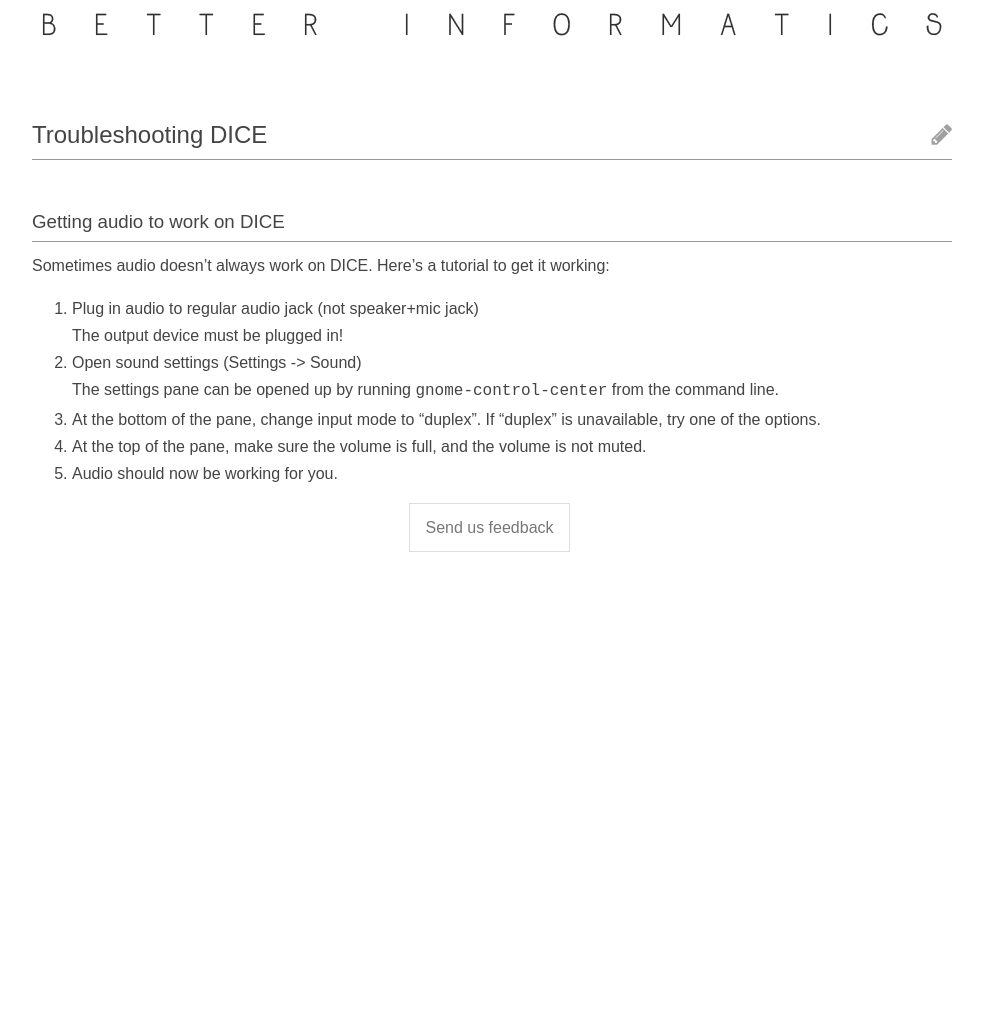
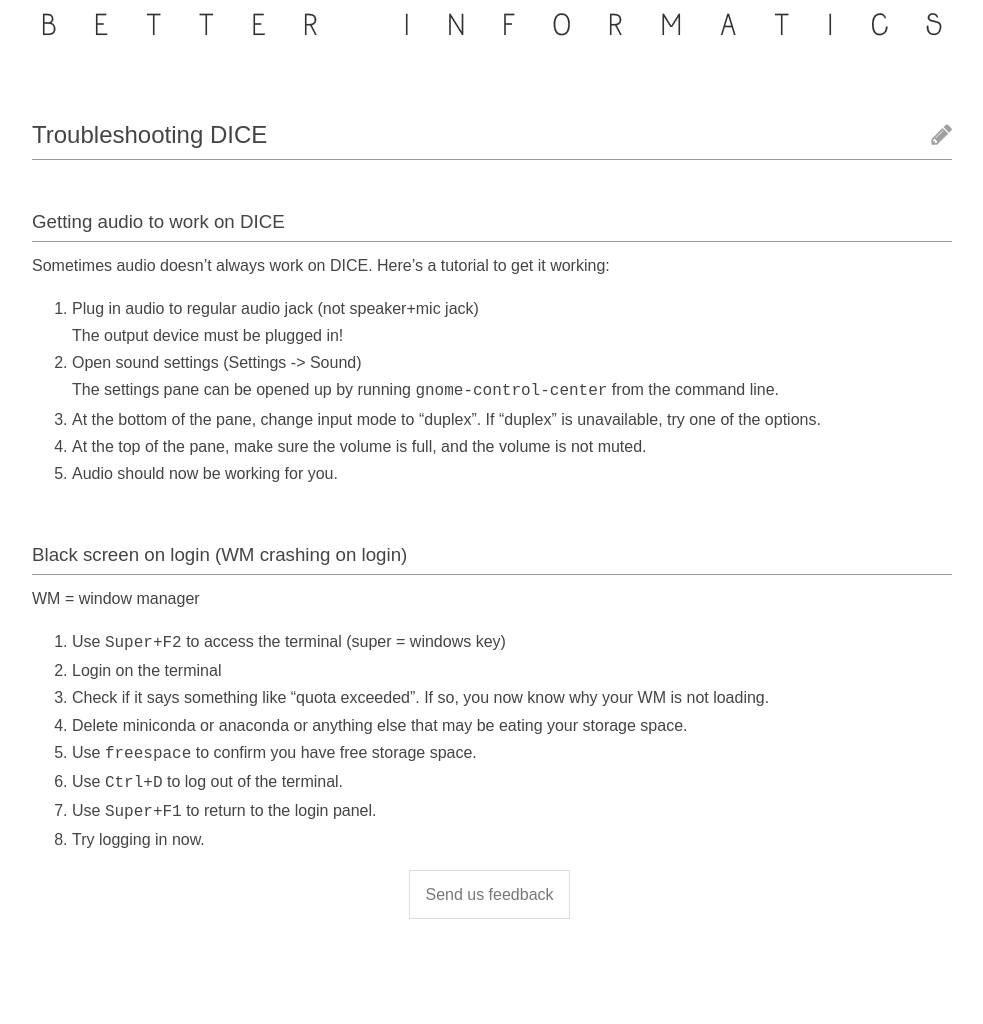
Before and after one commit to compsoc-edinburgh/betterinformatics, a Jekyll site: the page built from resources/dice.md, in a window 1280 px wide. Shown: the whole page, without its empty margins (148-1131 px from the left). Built offline with Jekyll 4.4.1, drawn with Linux system fonts in a browser that asks for light colours; before the commit the page ends 900 px from its top, so only the background shows below that.

Commit message:
Update dice.md

```diff
--- a/resources/dice.md
+++ b/resources/dice.md
@@ -16,3 +16,16 @@
 1. At the bottom of the pane, change input mode to "duplex". If "duplex" is unavailable, try one of the options.
 1. At the top of the pane, make sure the volume is full, and the volume is not muted.
 1. Audio should now be working for you.
+
+### Black screen on login (WM crashing on login)
+
+WM = window manager
+
+1. Use `Super+F2` to access the terminal (super = windows key)
+2. Login on the terminal
+3. Check if it says something like "quota exceeded". If so, you now know why your WM is not loading.
+4. Delete miniconda or anaconda or anything else that may be eating your storage space.
+5. Use `freespace` to confirm you have free storage space.
+6. Use `Ctrl+D` to log out of the terminal.
+7. Use `Super+F1` to return to the login panel.
+8. Try logging in now.
```
